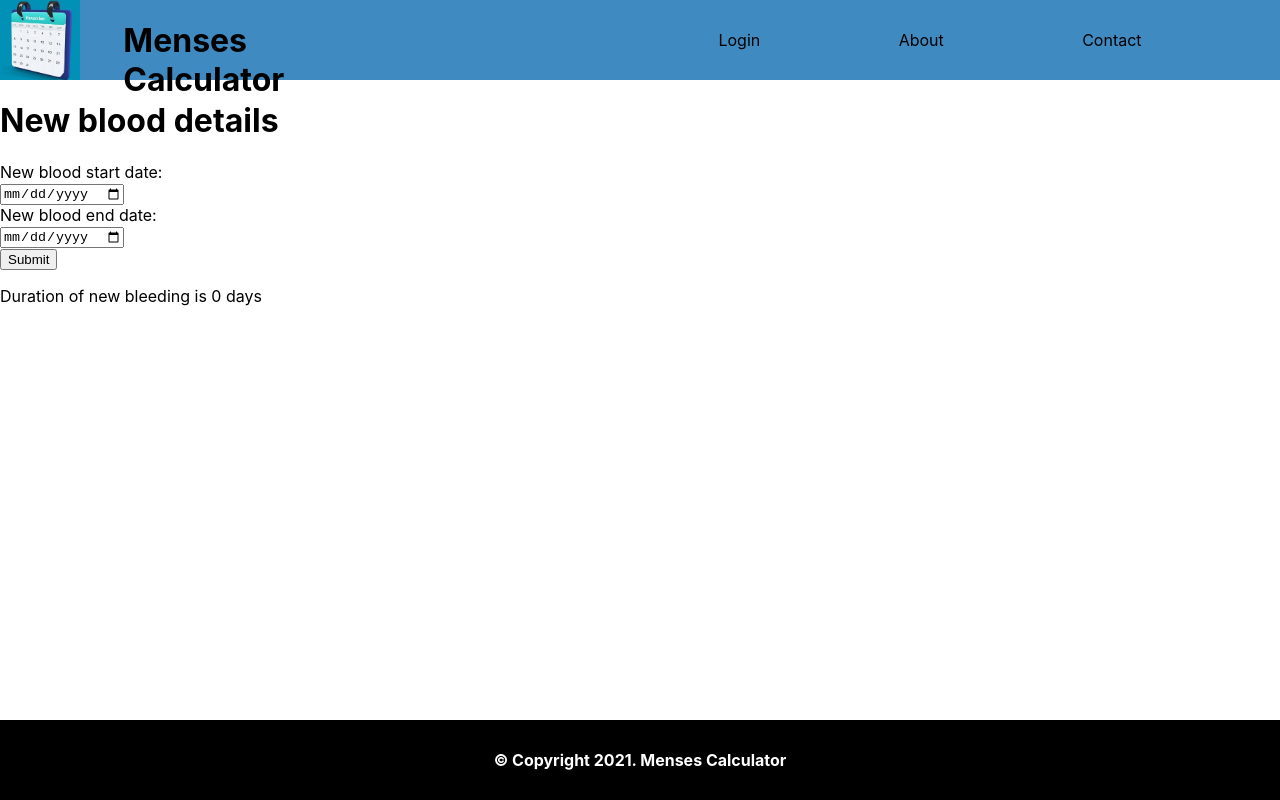
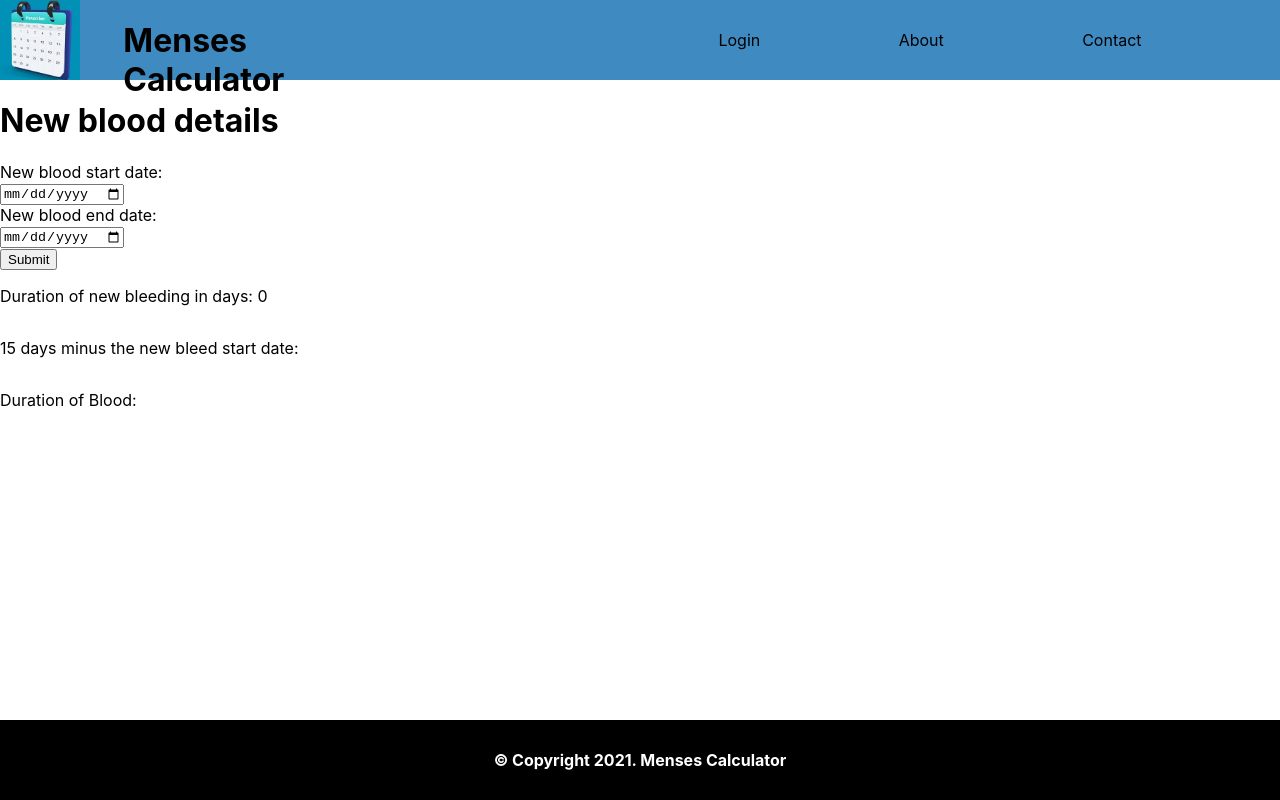
Before and after one commit to sadatakhtar/menses-cal, a React (Create React App) app: page /newbleed in a window 1280 px wide. Built offline with nearby package versions, Linux system fonts and the light colour scheme.

Commit message:
worked on date conversion

```diff
--- a/src/pages/newBleedPage/NewBleed.js
+++ b/src/pages/newBleedPage/NewBleed.js
@@ -9,10 +9,39 @@ function NewBleed() {
     const [newBleedEnd, setNewBleedEnd] = useState('');
     const [newDurationBleed, setNewDurationBleed] = useState(0);
 
-    //Temporary states created here until DB is created
+
+    //Temporary states created here until DB is created or untill state management is in place
     const [effectiveBleedStart, setEffectiveBleedStart] = useState('');
     const [effectiveBleedEnd, setEffectiveBleedEnd] = useState('');
-    const [prevBleedLimit, setPrevBleedLimit] = useState(20);
+    const [prevBleedLimit, setPrevBleedLimit] = useState(10);
+    const [newData, setNewData] = useState('');
+    const [prevBleedStart, setPrevBleedStart] = useState(1616188400000);
+    const [durationBlood, setDurationBlood] = useState('');
+
+
+
+
+
+     //Add days to existing date
+     function addDays(date, days){
+        let result = new Date(date);
+        result.setTime(result.getTime() + days * 86400000);
+        return result;
+    }
+    //function to return newBleedStart into time format
+    function returnDate(date) {
+        let res = new Date(date);
+        res.setTime(res.getTime());
+        return res;
+
+    }
+    //subtract days from date
+    function minusDays(date, days){
+        let result = new Date(date);
+        result.setTime(result.getTime() - days * 86400000);
+        return result;
+    }
+
 
      //Get number of days between 2 dates
      function getDiffInDays(date1, date2){
@@ -29,9 +58,29 @@ function NewBleed() {
         setNewDurationBleed(res);
 
         //Clarify with rahiel here
-        if(newBleedStart < prevBleedLimit){
+
+        //get previous bleeding end date
+
+        //add purity days to end date =  anotherDate
+
+        //new bleed start date minus purity days = newData
+        let newD = minusDays(new Date(newBleedStart), prevBleedLimit); //new bleed date subtract number of previous purity days
+        setNewData(newD);
+        //console.log(newD.getTime());
+        let newB = returnDate(new Date(newBleedStart));
+        console.log(newB.getTime());
 
 
+        //compare newB (newBleedStart) with newD(newBleedStart - prevBleedLimit)
+
+        if(newB.getTime() < newD.getTime()){
+           // console.log('yes');
+            let durB = returnDate(new Date(newBleedEnd)); //converts newBleedEnd into number
+            setDurationBlood(durB - prevBleedStart);
+
+
+        }else {
+            //console.log('no');
         }
 
 
@@ -59,7 +108,9 @@ function NewBleed() {
                     <button>Submit</button>
                 </form>
 
-                <p>{`Duration of new bleeding is ${newDurationBleed} days`}</p>
+                <p>{`Duration of new bleeding in days: ${newDurationBleed}`}</p>
+                <p>{`15 days minus the new bleed start date: ${newData}`}</p>
+                <p>{`Duration of Blood: ${durationBlood}`}</p>
 
 
             </div>
--- a/src/pages/userInputPage/UserInputPage.js
+++ b/src/pages/userInputPage/UserInputPage.js
@@ -13,6 +13,7 @@ function UserInputPage() {
     const [purityDuration, setPurityDuration] = useState(0);
     const [nextExpectedMensesStartDate, setNextExpectedMensesStartDate] = useState('');
     const [nextExpectedMensesEndDate, setNextExpectedMensesEndDate] = useState('');
+    const [mensesEndToPurityEndInDate, setMensesEndToPurityEndInDate] = useState('');
 
     //Get number of days between 2 dates
     function getDiffInDays(date1, date2){
@@ -57,6 +58,10 @@ function UserInputPage() {
        let nextExMensesEndDate = addDays(nextExpectedMensesStartDate, mensesDuration);
       setNextExpectedMensesEndDate(nextExMensesEndDate);
       console.log(nextExMensesEndDate);
+
+      //calculate menses end date + purityDuration => date format
+      let mensesEndToPurityEnd = addDays(new Date(mensesEndDate), purityDuration);
+      setMensesEndToPurityEndInDate(mensesEndToPurityEnd);
     }
 
 
@@ -113,9 +118,10 @@ function UserInputPage() {
                         <p id="mensesNESD">{`${nextExpectedMensesStartDate}`}</p>
                         <p>{`Next expected menses end date is... `}</p>
                         <p id="mensesNEED">{`${nextExpectedMensesEndDate}`}</p>
+                        <p>{`menses end to purity end in date: ${mensesEndToPurityEndInDate}`}</p>
 
                         <div>
-                            <h3>Click button below if new bleeding occurs</h3>
+                            <h3>Click button below if new bleeding occurs before next expected date</h3>
                            <Link to="/newbleed"> <button>New Blood</button></Link>
                         </div>
                     </div>
```
